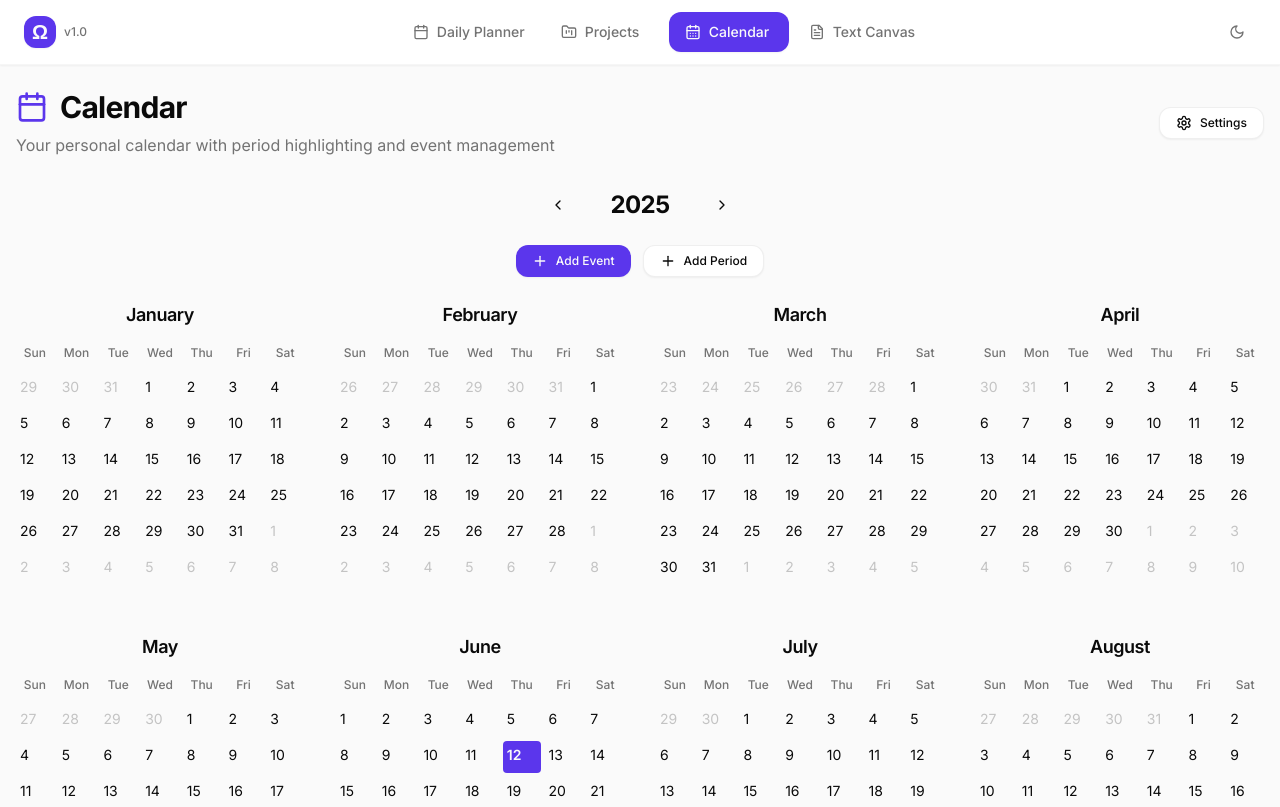
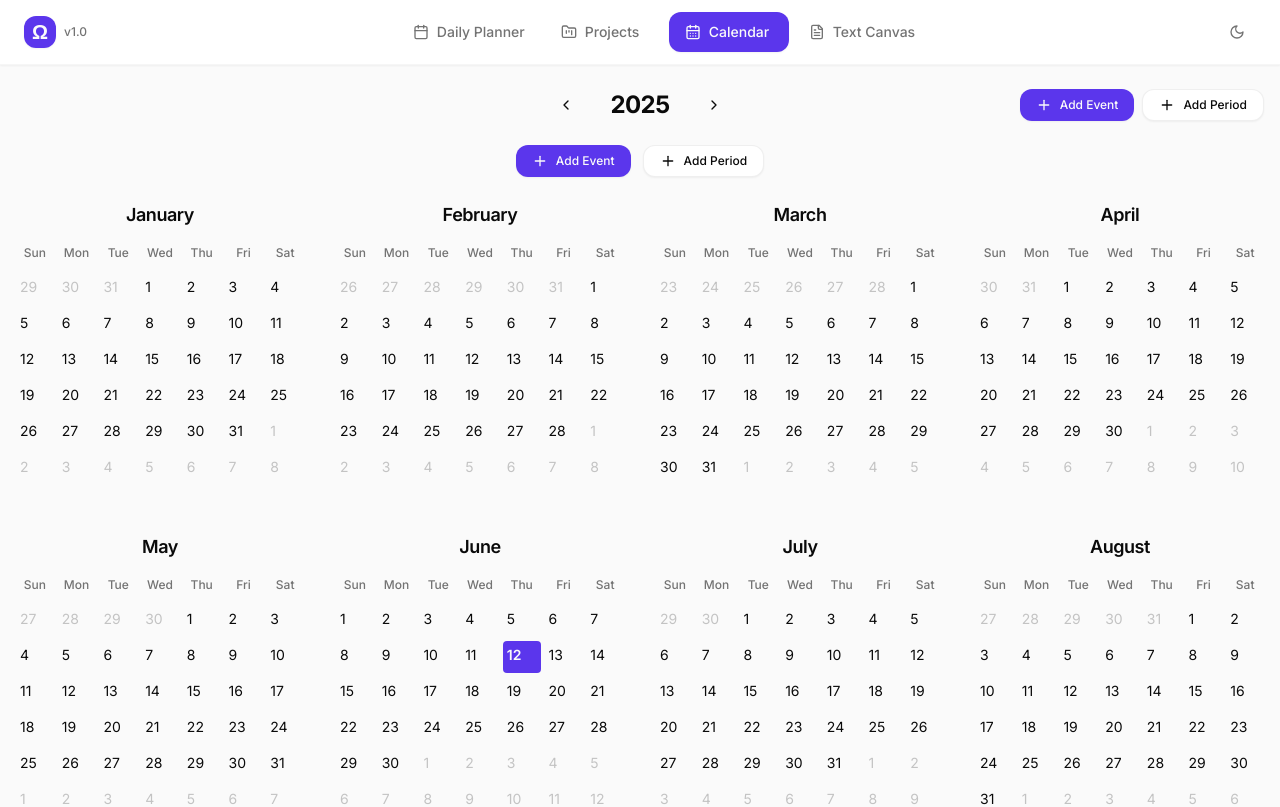
Before and after one commit to obihughes/omega-planner, a Next.js app: page /calendar in a window 1280 px wide. Shown: the top 807 px of the page. Built offline with nearby package versions, Linux system fonts and the light colour scheme.

Commit message:
Refactor: Calendar layout, period highlight, and intuitive controls. Fix: Date editing.

```diff
--- a/app/calendar/page.tsx
+++ b/app/calendar/page.tsx
@@ -5,7 +5,7 @@ import { Navigation } from '@/components/ui/Navigation';
 import { YearCalendar } from '@/components/calendar/YearCalendar';
 import { useCalendarData } from '@/hooks/useCalendarData';
 import { CalendarEvent, CalendarPeriod } from '@/types/calendar';
-import { Calendar, Settings, Download, Upload, RefreshCw, Trash2 } from 'lucide-react';
+import { Settings, Download, RefreshCw, Trash2, Plus } from 'lucide-react';
 import { Button } from '@/components/ui/button';
 
 export default function CalendarPage() {
@@ -41,18 +41,28 @@ export default function CalendarPage() {
     updatePeriod(period.id, period);
   };
 
-  const handleExport = () => {
-    const dataStr = exportData();
-    const blob = new Blob([dataStr], { type: 'application/json' });
-    const url = URL.createObjectURL(blob);
-    const link = document.createElement('a');
-    link.href = url;
-    link.download = `omega-calendar-${new Date().toISOString().split('T')[0]}.json`;
-    document.body.appendChild(link);
-    link.click();
-    document.body.removeChild(link);
-    URL.revokeObjectURL(url);
-  };
+  const headerRightControls = (
+    <div className="flex items-center gap-2">
+      <Button
+        onClick={() => addEvent({ title: 'New Event', date: new Date(), color: '#3b82f6', type: 'event' })}
+        size="sm"
+        className="flex items-center gap-2"
+      >
+        <Plus className="w-4 h-4" />
+        Add Event
+      </Button>
+
+      <Button
+        variant="outline"
+        onClick={() => addPeriod({ title: 'New Period', startDate: new Date(), endDate: new Date(), color: '#10b981', type: 'period' })}
+        size="sm"
+        className="flex items-center gap-2"
+      >
+        <Plus className="w-4 h-4" />
+        Add Period
+      </Button>
+    </div>
+  );
 
   if (isLoading) {
     return (
@@ -75,19 +85,22 @@ export default function CalendarPage() {
       <Navigation />
 
       <div className="max-w-7xl mx-auto px-4 py-6">
-        {/* Page Header */}
-        <div className="mb-8 flex items-center justify-between">
-          <div>
-            <h1 className="text-3xl font-bold text-foreground mb-2 flex items-center gap-3">
-              <Calendar className="w-8 h-8 text-primary" />
-              Calendar
-            </h1>
-            <p className="text-muted-foreground">
-              Your personal calendar with period highlighting and event management
-            </p>
-          </div>
+        {/* Calendar Component */}
+        <YearCalendar
+          data={data}
+          onEventAdd={handleEventAdd}
+          onPeriodAdd={handlePeriodAdd}
+          onEventEdit={handleEventEdit}
+          onPeriodEdit={handlePeriodEdit}
+          onEventDelete={deleteEvent}
+          onPeriodDelete={deletePeriod}
+          className="bg-background"
+          headerRightControls={headerRightControls}
+        />
 
-          <div className="flex items-center gap-2">
+        {/* Settings Section */}
+        <div className="mt-12 pt-8 border-t">
+            <div className="flex justify-center">
                 <Button
                     variant="outline"
                     size="sm"
@@ -95,20 +108,18 @@ export default function CalendarPage() {
                     className="flex items-center gap-2"
                 >
                     <Settings className="w-4 h-4" />
-              Settings
+                    {showSettings ? 'Hide' : 'Show'} Settings
                 </Button>
             </div>
-        </div>
 
-        {/* Settings Panel */}
             {showSettings && (
-          <div className="mb-6 bg-card border rounded-lg p-4">
-            <h3 className="font-semibold mb-4 text-foreground">Calendar Settings</h3>
-            <div className="flex flex-wrap gap-3">
+              <div className="mt-6 bg-card border rounded-lg p-4 max-w-2xl mx-auto">
+                <h3 className="font-semibold mb-4 text-foreground text-center">Calendar Settings</h3>
+                <div className="flex flex-wrap gap-3 justify-center">
                   <Button
                     variant="outline"
                     size="sm"
-                onClick={handleExport}
+                    onClick={exportData}
                     className="flex items-center gap-2"
                   >
                     <Download className="w-4 h-4" />
@@ -126,10 +137,10 @@ export default function CalendarPage() {
                   </Button>
 
                   <Button
-                variant="outline"
+                    variant="destructive"
                     size="sm"
                     onClick={clearAllData}
-                className="flex items-center gap-2 text-destructive hover:text-destructive"
+                    className="flex items-center gap-2"
                   >
                     <Trash2 className="w-4 h-4" />
                     Clear All Data
@@ -137,22 +148,7 @@ export default function CalendarPage() {
                 </div>
               </div>
             )}
-
-
-
-        {/* Calendar Component */}
-        <YearCalendar
-          data={data}
-          onEventAdd={handleEventAdd}
-          onPeriodAdd={handlePeriodAdd}
-          onEventEdit={handleEventEdit}
-          onPeriodEdit={handlePeriodEdit}
-          onEventDelete={deleteEvent}
-          onPeriodDelete={deletePeriod}
-          className="bg-background"
-        />
-
-
+        </div>
       </div>
     </div>
   );
--- a/components/calendar/YearCalendar.tsx
+++ b/components/calendar/YearCalendar.tsx
@@ -17,6 +17,8 @@ import { PeriodModal } from './PeriodModal';
 
 interface YearCalendarProps extends CalendarProps {
   className?: string;
+  headerLeftControls?: React.ReactNode;
+  headerRightControls?: React.ReactNode;
 }
 
 export function YearCalendar({
@@ -28,7 +30,9 @@ export function YearCalendar({
   onEventEdit,
   onPeriodEdit,
   onEventDelete,
-  onPeriodDelete
+  onPeriodDelete,
+  headerLeftControls,
+  headerRightControls,
 }: YearCalendarProps) {
   const [currentYear, setCurrentYear] = useState(year);
   const [selectedDate, setSelectedDate] = useState<Date | null>(null);
@@ -36,6 +40,7 @@ export function YearCalendar({
   const [periodModalOpen, setPeriodModalOpen] = useState(false);
   const [editingEvent, setEditingEvent] = useState<CalendarEvent | null>(null);
   const [editingPeriod, setEditingPeriod] = useState<CalendarPeriod | null>(null);
+  const [longPressTimer, setLongPressTimer] = useState<NodeJS.Timeout | null>(null);
 
   const weekDays = getWeekDays();
   const eventsByMonth = useMemo(() =>
@@ -49,6 +54,28 @@ export function YearCalendar({
 
   const handleDateClick = (date: Date) => {
     setSelectedDate(date);
+  };
+
+  const handleDateDoubleClick = (date: Date) => {
+    setSelectedDate(date);
+    handleAddEvent();
+  };
+
+  const handleDateMouseDown = (date: Date) => {
+    const timer = setTimeout(() => {
+      // Long press detected
+      setSelectedDate(date);
+      handleAddPeriod();
+      setLongPressTimer(null);
+    }, 500);
+    setLongPressTimer(timer);
+  };
+
+  const handleDateMouseUp = () => {
+    if (longPressTimer) {
+      clearTimeout(longPressTimer);
+      setLongPressTimer(null);
+    }
   };
 
   const handleEventClick = (event: CalendarEvent, e: React.MouseEvent) => {
@@ -93,13 +120,16 @@ export function YearCalendar({
     return periodPositions.map((pos, index) => {
       const { period, isStart, isEnd, isMiddle, row } = pos;
 
-      let lineClass = 'absolute h-1 z-10 opacity-70';
-      let topOffset = `${4 + (row * 6)}px`;
+      let lineClass = 'absolute h-1 z-10 opacity-70 cursor-pointer';
+      let positionStyle: React.CSSProperties = {
+        backgroundColor: period.color,
+        bottom: `${4 + (row * 6)}px`
+      };
 
       if (isStart && isEnd) {
         // Single day period
         lineClass += ' w-6 h-6 rounded-full border-2 opacity-40';
-        topOffset = '2px';
+        positionStyle.bottom = '2px';
       } else if (isStart) {
         // Start of period
         lineClass += ' left-1/2 right-0 rounded-r-full';
@@ -115,10 +145,7 @@ export function YearCalendar({
         <div
           key={`${period.id}-${index}`}
           className={lineClass}
-          style={{
-            backgroundColor: period.color,
-            top: topOffset,
-          }}
+          style={positionStyle}
           onClick={(e) => handlePeriodClick(period, e)}
           title={period.title}
         />
@@ -179,6 +206,10 @@ export function YearCalendar({
                 `}
                 style={eventBorderStyle}
                 onClick={() => handleDateClick(date)}
+                onDoubleClick={() => handleDateDoubleClick(date)}
+                onMouseDown={() => handleDateMouseDown(date)}
+                onMouseUp={handleDateMouseUp}
+                onMouseLeave={handleDateMouseUp}
               >
                 {/* Day Number */}
                 <span className="relative z-20">
@@ -206,12 +237,12 @@ export function YearCalendar({
 
         {/* Events and Periods List */}
         {(monthEvents.length > 0 || monthPeriods.length > 0) && (
-          <div className="space-y-2">
+          <div className="flex flex-wrap gap-x-3 gap-y-1">
             {/* Events */}
             {monthEvents.map(event => (
               <div
                 key={event.id}
-                className="flex items-center gap-2 text-xs py-1 px-2 rounded hover:bg-accent/50 cursor-pointer transition-colors"
+                className="group flex items-center gap-1.5 text-xs px-1.5 py-0.5 rounded hover:bg-accent/50 cursor-pointer transition-colors"
                 onClick={(e) => handleEventClick(event, e)}
               >
                 <div
@@ -229,7 +260,7 @@ export function YearCalendar({
             {monthPeriods.map(period => (
               <div
                 key={period.id}
-                className="flex items-center gap-2 text-xs py-1 px-2 rounded hover:bg-accent/50 cursor-pointer transition-colors"
+                className="group flex items-center gap-1.5 text-xs px-1.5 py-0.5 rounded hover:bg-accent/50 cursor-pointer transition-colors"
                 onClick={(e) => handlePeriodClick(period, e)}
               >
                 <div
@@ -250,8 +281,13 @@ export function YearCalendar({
 
   return (
     <div className={`space-y-6 ${className}`}>
-      {/* Year Navigation */}
-      <div className="flex items-center justify-center gap-4">
+      {/* Year Navigation & Controls */}
+      <div className="flex items-center justify-between gap-4 relative">
+        <div className="flex items-center gap-2">
+            {headerLeftControls}
+        </div>
+
+        <div className="flex items-center gap-2 absolute left-1/2 -translate-x-1/2">
             <Button
               variant="ghost"
               size="sm"
@@ -273,6 +309,11 @@ export function YearCalendar({
             >
               <ChevronRight className="w-4 h-4" />
             </Button>
+        </div>
+
+        <div className="flex items-center gap-2">
+            {headerRightControls}
+        </div>
       </div>
 
       {/* Quick Actions */}
--- a/components/ui/button.tsx
+++ b/components/ui/button.tsx
@@ -11,6 +11,7 @@ const buttonVariants = cva(
     variants: {
       variant: {
         default: "bg-primary text-primary-foreground hover:bg-primary/90 shadow-sm hover:shadow-md hover:-translate-y-0.5",
+        destructive: "bg-destructive text-destructive-foreground hover:bg-destructive/90",
         outline: "border border-border/50 bg-card hover:bg-secondary/60 hover:text-foreground shadow-sm",
         secondary: "bg-secondary text-secondary-foreground hover:bg-secondary/80 shadow-sm",
         ghost: "hover:bg-secondary/60 hover:text-foreground",
--- a/hooks/useCalendarData.ts
+++ b/hooks/useCalendarData.ts
@@ -128,7 +128,7 @@ export function useCalendarData() {
       ...prev,
       events: prev.events.map(event =>
         event.id === eventId
-          ? { ...event, ...eventData, date: eventData.date ? new Date(eventData.date) : event.date }
+          ? { ...event, ...eventData }
           : event
       )
     }));
@@ -163,12 +163,7 @@ export function useCalendarData() {
       ...prev,
       periods: prev.periods.map(period =>
         period.id === periodId
-          ? {
-              ...period,
-              ...periodData,
-              startDate: periodData.startDate ? new Date(periodData.startDate) : period.startDate,
-              endDate: periodData.endDate ? new Date(periodData.endDate) : period.endDate
-            }
+          ? { ...period, ...periodData }
           : period
       )
     }));
```
Lines whose indentation alone changed are shown as unchanged.
